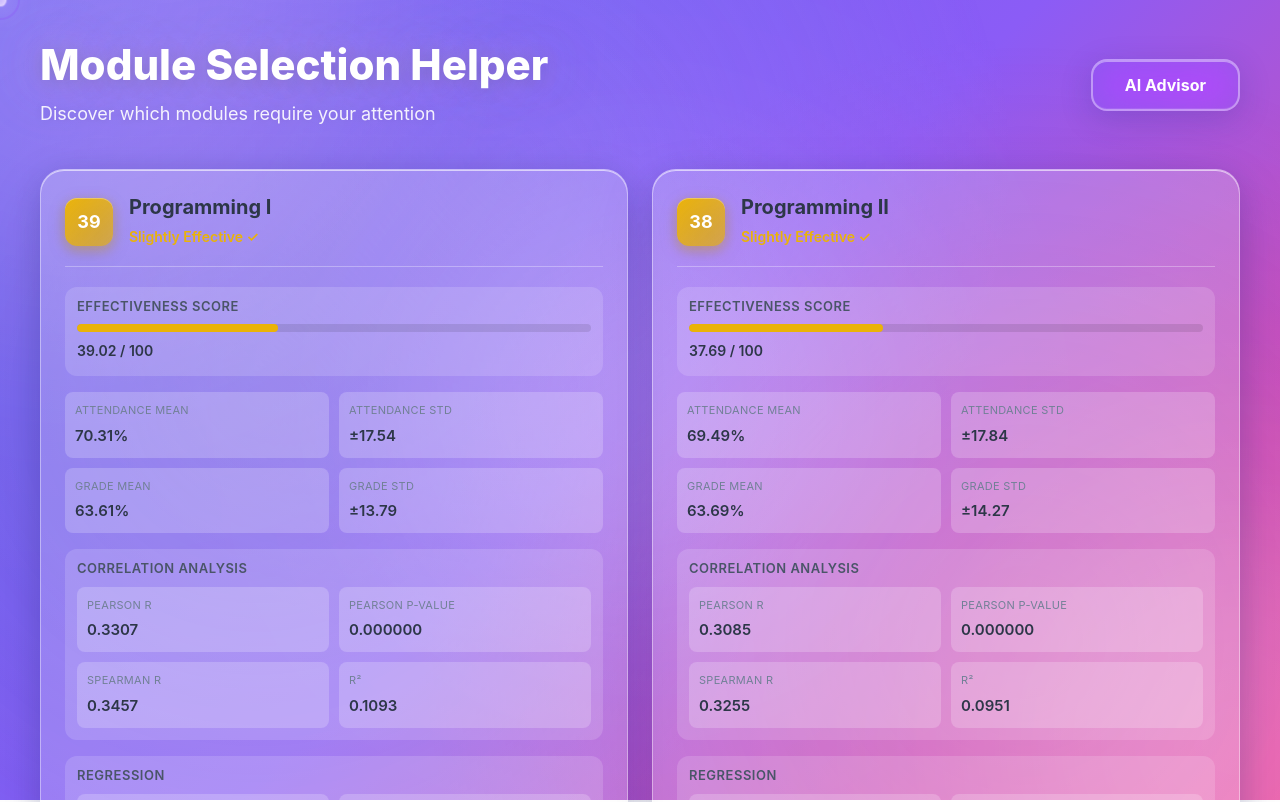
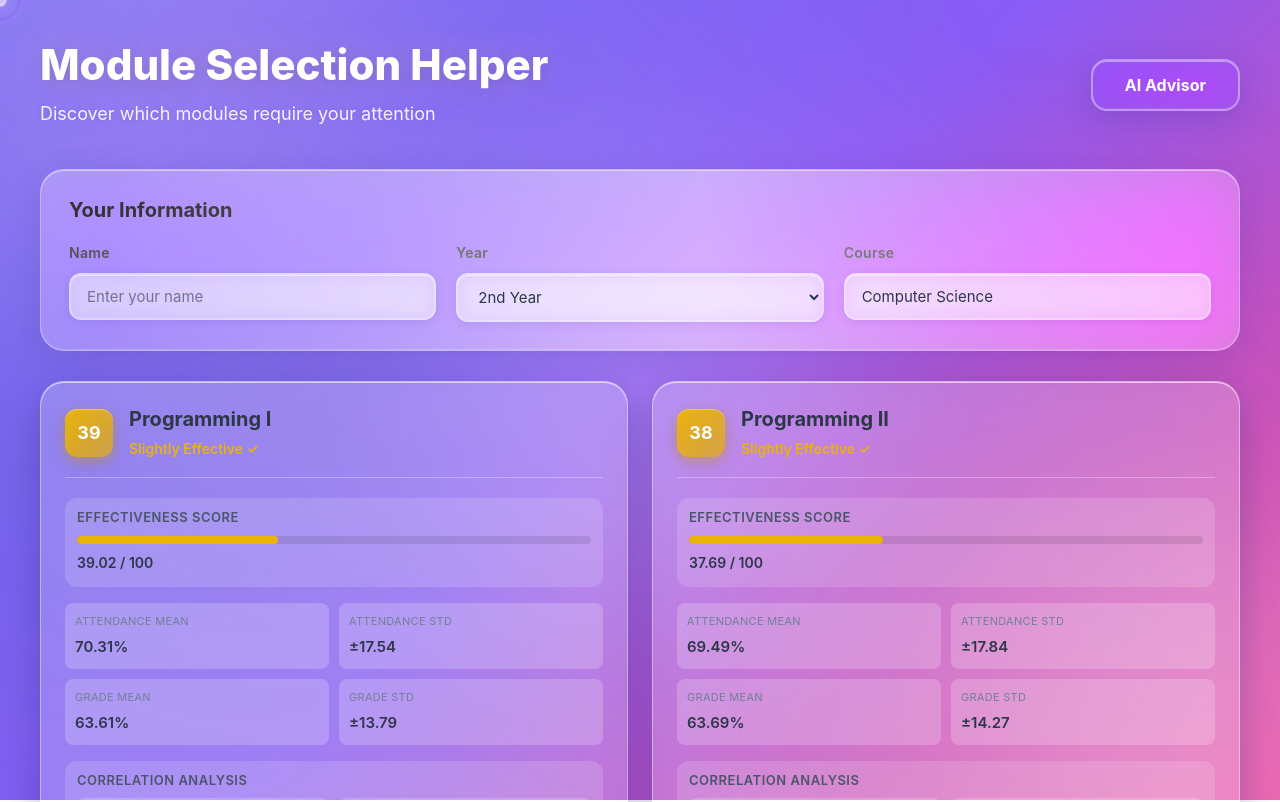
Before and after one commit to tanishbansal52/ic_hack_26, a React (Vite) app in the folder my-app/: page / in a window 1280 px wide. Shown: the top 802 px of the page. Built offline with nearby package versions, Linux system fonts and the light colour scheme.

Commit message:
lmao boobies

```diff
--- a/my-app/src/App.jsx
+++ b/my-app/src/App.jsx
@@ -53,7 +53,6 @@ function App() {
         </div>
 
       {/* User Context Form */}
-      {showChat && (
       <div className="user-context-card">
         <h3 className="context-title">
           Your Information
@@ -94,7 +93,6 @@ function App() {
           </div>
         </div>
       </div>
-      )}
 
       {/* Conditional Rendering */}
       <div className="main-content">
```
Lines whose indentation alone changed are shown as unchanged.
